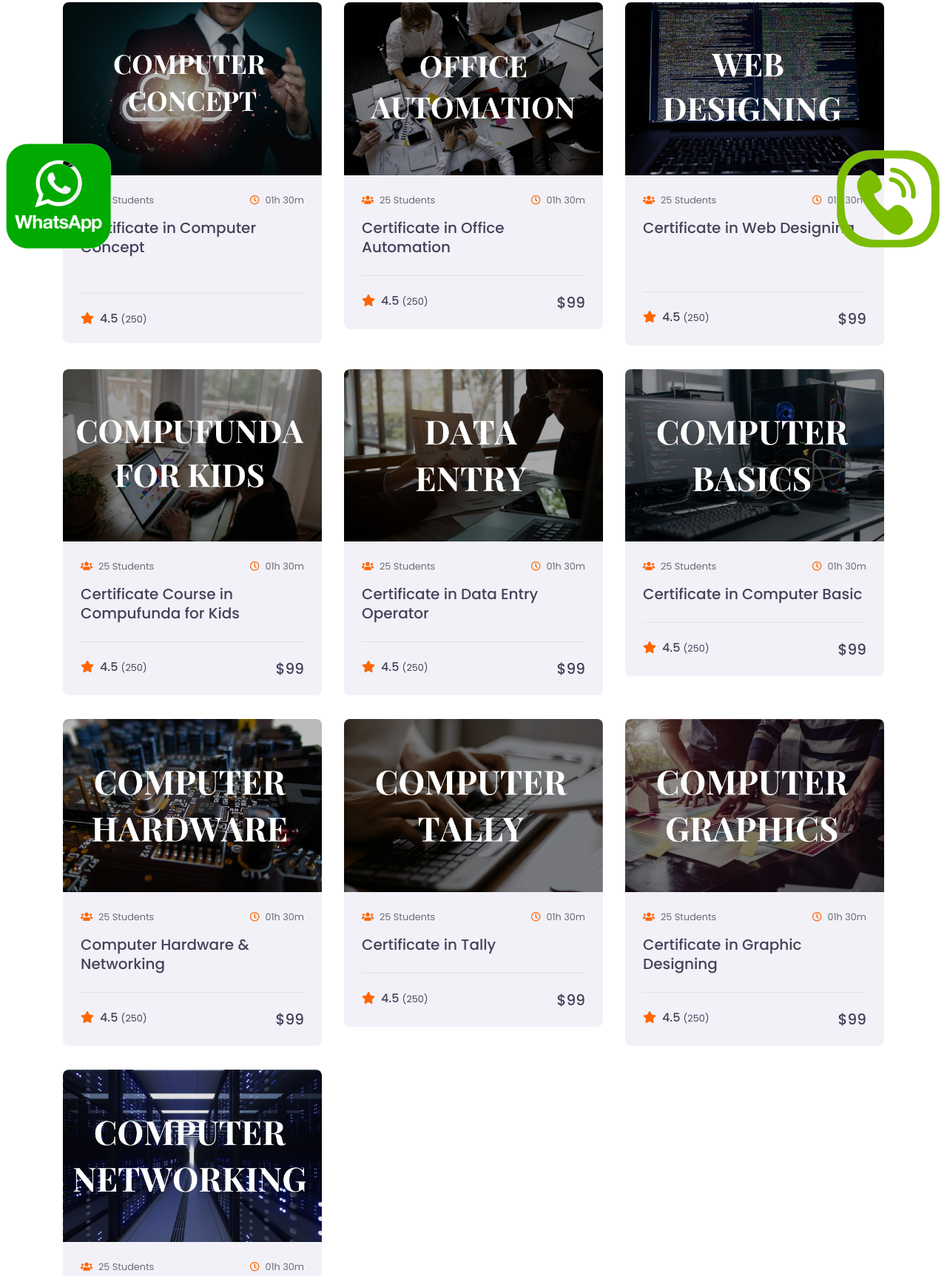
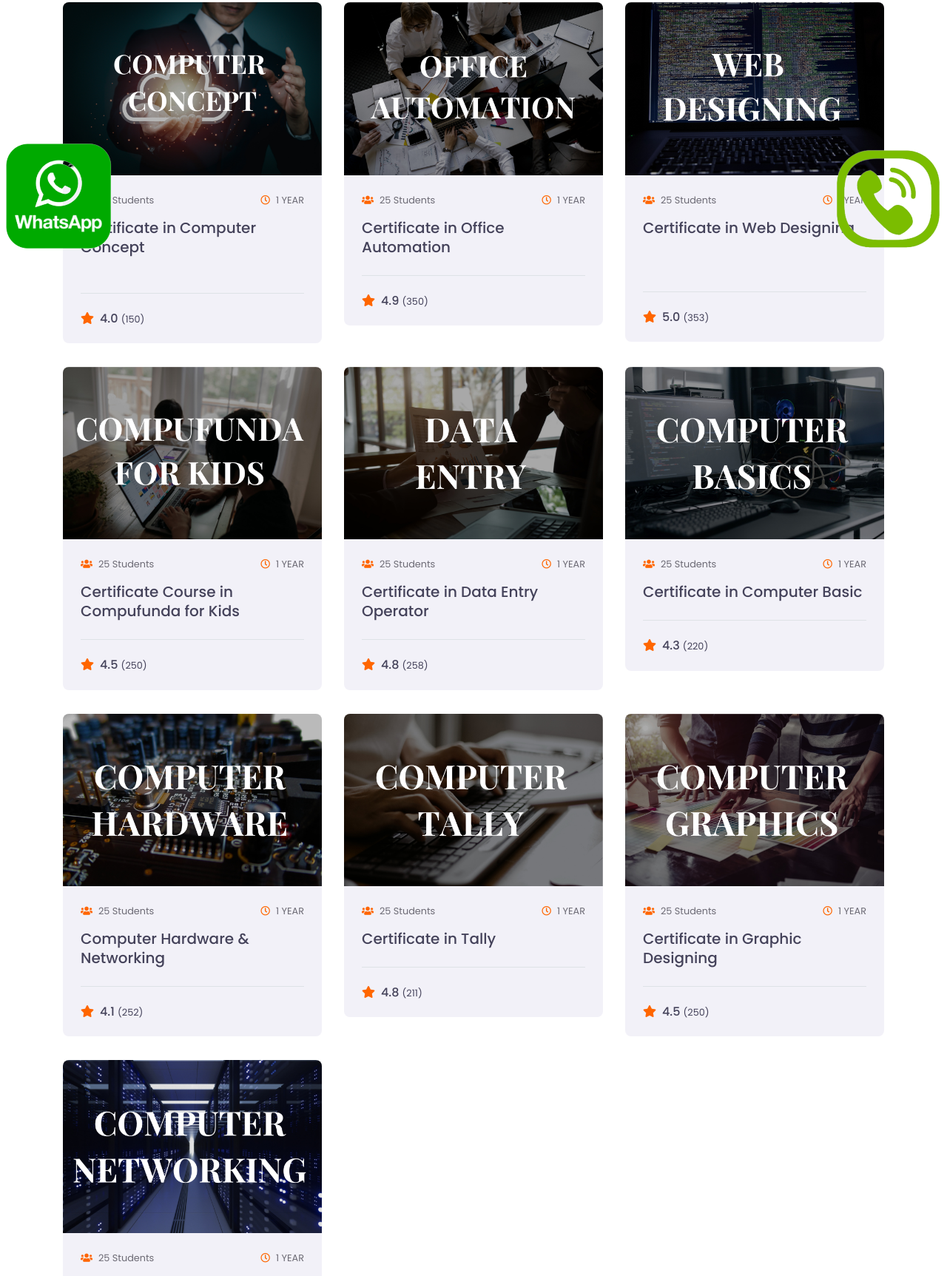
Before and after one commit to nanakmaulik/vafinal, a plain HTML site: page certificatecourses.html in a window 1280 px wide. Shown: the part 440-2165 px from the top of the page at 74% size. Drawn offline with nearby package versions, Linux system fonts and the light colour scheme.

Commit message:
Update certificatecourses.html

```diff
--- a/certificatecourses.html
+++ b/certificatecourses.html
@@ -271,12 +271,12 @@
                         <div class="bg-secondary p-4">
                             <div class="d-flex justify-content-between mb-3">
                                 <small class="m-0"><i class="fa fa-users text-primary mr-2"></i>25 Students</small>
-                                <small class="m-0"><i class="far fa-clock text-primary mr-2"></i>01h 30m</small>
+                                <small class="m-0"><i class="far fa-clock text-primary mr-2"></i>1 YEAR</small>
                             </div>
                             <a class="h5" href="cicc.html">Certificate in Computer Concept</a><br><br>
                             <div class="border-top mt-4 pt-4">
                                 <div class="d-flex justify-content-between">
-                                    <h6 class="m-0"><i class="fa fa-star text-primary mr-2"></i>4.5 <small>(250)</small></h6>
+                                    <h6 class="m-0"><i class="fa fa-star text-primary mr-2"></i>4.0 <small>(150)</small></h6>
                                     <!-- <h5 class="m-0">$99</h5> -->
                                 </div>
                             </div>
@@ -289,13 +289,13 @@
                         <div class="bg-secondary p-4">
                             <div class="d-flex justify-content-between mb-3">
                                 <small class="m-0"><i class="fa fa-users text-primary mr-2"></i>25 Students</small>
-                                <small class="m-0"><i class="far fa-clock text-primary mr-2"></i>01h 30m</small>
+                                <small class="m-0"><i class="far fa-clock text-primary mr-2"></i>1 YEAR</small>
                             </div>
                             <a class="h5" href="cioa.html">Certificate in Office Automation</a>
                             <div class="border-top mt-4 pt-4">
                                 <div class="d-flex justify-content-between">
-                                    <h6 class="m-0"><i class="fa fa-star text-primary mr-2"></i>4.5 <small>(250)</small></h6>
-                                    <h5 class="m-0">$99</h5>
+                                    <h6 class="m-0"><i class="fa fa-star text-primary mr-2"></i>4.9 <small>(350)</small></h6>
+                                    <!-- <h5 class="m-0">$99</h5> -->
                                 </div>
                             </div>
                         </div>
@@ -307,13 +307,13 @@
                         <div class="bg-secondary p-4">
                             <div class="d-flex justify-content-between mb-3">
                                 <small class="m-0"><i class="fa fa-users text-primary mr-2"></i>25 Students</small>
-                                <small class="m-0"><i class="far fa-clock text-primary mr-2"></i>01h 30m</small>
+                                <small class="m-0"><i class="far fa-clock text-primary mr-2"></i>1 YEAR</small>
                             </div>
                             <a class="h5" href="ciwd.html">Certificate in Web Designing</a><br><br><br>
                             <div class="border-top mt-4 pt-4">
                                 <div class="d-flex justify-content-between">
-                                    <h6 class="m-0"><i class="fa fa-star text-primary mr-2"></i>4.5 <small>(250)</small></h6>
-                                    <h5 class="m-0">$99</h5>
+                                    <h6 class="m-0"><i class="fa fa-star text-primary mr-2"></i>5.0 <small>(353)</small></h6>
+                                    <!-- <h5 class="m-0">$99</h5> -->
                                 </div>
                             </div>
                         </div>
@@ -325,13 +325,13 @@
                         <div class="bg-secondary p-4">
                             <div class="d-flex justify-content-between mb-3">
                                 <small class="m-0"><i class="fa fa-users text-primary mr-2"></i>25 Students</small>
-                                <small class="m-0"><i class="far fa-clock text-primary mr-2"></i>01h 30m</small>
+                                <small class="m-0"><i class="far fa-clock text-primary mr-2"></i>1 YEAR</small>
                             </div>
                             <a class="h5" href="ccicfk.html">Certificate Course in Compufunda for Kids</a>
                             <div class="border-top mt-4 pt-4">
                                 <div class="d-flex justify-content-between">
                                     <h6 class="m-0"><i class="fa fa-star text-primary mr-2"></i>4.5 <small>(250)</small></h6>
-                                    <h5 class="m-0">$99</h5>
+                                    <!-- <h5 class="m-0">$99</h5> -->
                                 </div>
                             </div>
                         </div>
@@ -343,13 +343,13 @@
                         <div class="bg-secondary p-4">
                             <div class="d-flex justify-content-between mb-3">
                                 <small class="m-0"><i class="fa fa-users text-primary mr-2"></i>25 Students</small>
-                                <small class="m-0"><i class="far fa-clock text-primary mr-2"></i>01h 30m</small>
+                                <small class="m-0"><i class="far fa-clock text-primary mr-2"></i>1 YEAR</small>
                             </div>
                             <a class="h5" href="cideo.html">Certificate in Data Entry Operator</a>
                             <div class="border-top mt-4 pt-4">
                                 <div class="d-flex justify-content-between">
-                                    <h6 class="m-0"><i class="fa fa-star text-primary mr-2"></i>4.5 <small>(250)</small></h6>
-                                    <h5 class="m-0">$99</h5>
+                                    <h6 class="m-0"><i class="fa fa-star text-primary mr-2"></i>4.8 <small>(258)</small></h6>
+                                    <!-- <h5 class="m-0">$99</h5> -->
                                 </div>
                             </div>
                         </div>
@@ -361,13 +361,13 @@
                         <div class="bg-secondary p-4">
                             <div class="d-flex justify-content-between mb-3">
                                 <small class="m-0"><i class="fa fa-users text-primary mr-2"></i>25 Students</small>
-                                <small class="m-0"><i class="far fa-clock text-primary mr-2"></i>01h 30m</small>
+                                <small class="m-0"><i class="far fa-clock text-primary mr-2"></i>1 YEAR</small>
                             </div>
                             <a class="h5" href="cicb.html">Certificate in Computer Basic</a>
                             <div class="border-top mt-4 pt-4">
                                 <div class="d-flex justify-content-between">
-                                    <h6 class="m-0"><i class="fa fa-star text-primary mr-2"></i>4.5 <small>(250)</small></h6>
-                                    <h5 class="m-0">$99</h5>
+                                    <h6 class="m-0"><i class="fa fa-star text-primary mr-2"></i>4.3 <small>(220)</small></h6>
+                                    <!-- <h5 class="m-0">$99</h5> -->
                                 </div>
                             </div>
                         </div>
@@ -379,13 +379,13 @@
                         <div class="bg-secondary p-4">
                             <div class="d-flex justify-content-between mb-3">
                                 <small class="m-0"><i class="fa fa-users text-primary mr-2"></i>25 Students</small>
-                                <small class="m-0"><i class="far fa-clock text-primary mr-2"></i>01h 30m</small>
+                                <small class="m-0"><i class="far fa-clock text-primary mr-2"></i>1 YEAR</small>
                             </div>
                             <a class="h5" href="chn.html">Computer Hardware & Networking</a>
                             <div class="border-top mt-4 pt-4">
                                 <div class="d-flex justify-content-between">
-                                    <h6 class="m-0"><i class="fa fa-star text-primary mr-2"></i>4.5 <small>(250)</small></h6>
-                                    <h5 class="m-0">$99</h5>
+                                    <h6 class="m-0"><i class="fa fa-star text-primary mr-2"></i>4.1 <small>(252)</small></h6>
+                                    <!-- <h5 class="m-0">$99</h5> -->
                                 </div>
                             </div>
                         </div>
@@ -397,13 +397,13 @@
                         <div class="bg-secondary p-4">
                             <div class="d-flex justify-content-between mb-3">
                                 <small class="m-0"><i class="fa fa-users text-primary mr-2"></i>25 Students</small>
-                                <small class="m-0"><i class="far fa-clock text-primary mr-2"></i>01h 30m</small>
+                                <small class="m-0"><i class="far fa-clock text-primary mr-2"></i>1 YEAR</small>
                             </div>
                             <a class="h5" href="cit.html">Certificate in Tally</a>
                             <div class="border-top mt-4 pt-4">
                                 <div class="d-flex justify-content-between">
-                                    <h6 class="m-0"><i class="fa fa-star text-primary mr-2"></i>4.5 <small>(250)</small></h6>
-                                    <h5 class="m-0">$99</h5>
+                                    <h6 class="m-0"><i class="fa fa-star text-primary mr-2"></i>4.8 <small>(211)</small></h6>
+                                    <!-- <h5 class="m-0">$99</h5> -->
                                 </div>
                             </div>
                         </div>
@@ -415,13 +415,13 @@
                         <div class="bg-secondary p-4">
                             <div class="d-flex justify-content-between mb-3">
                                 <small class="m-0"><i class="fa fa-users text-primary mr-2"></i>25 Students</small>
-                                <small class="m-0"><i class="far fa-clock text-primary mr-2"></i>01h 30m</small>
+                                <small class="m-0"><i class="far fa-clock text-primary mr-2"></i>1 YEAR</small>
                             </div>
                             <a class="h5" href="cigd.html">Certificate in Graphic Designing</a>
                             <div class="border-top mt-4 pt-4">
                                 <div class="d-flex justify-content-between">
                                     <h6 class="m-0"><i class="fa fa-star text-primary mr-2"></i>4.5 <small>(250)</small></h6>
-                                    <h5 class="m-0">$99</h5>
+                                    <!-- <h5 class="m-0">$99</h5> -->
                                 </div>
                             </div>
                         </div>
@@ -433,13 +433,13 @@
                         <div class="bg-secondary p-4">
                             <div class="d-flex justify-content-between mb-3">
                                 <small class="m-0"><i class="fa fa-users text-primary mr-2"></i>25 Students</small>
-                                <small class="m-0"><i class="far fa-clock text-primary mr-2"></i>01h 30m</small>
+                                <small class="m-0"><i class="far fa-clock text-primary mr-2"></i>1 YEAR</small>
                             </div>
                             <a class="h5" href="cicn.html">Certificate in Computer Networking</a>
                             <div class="border-top mt-4 pt-4">
                                 <div class="d-flex justify-content-between">
-                                    <h6 class="m-0"><i class="fa fa-star text-primary mr-2"></i>4.5 <small>(250)</small></h6>
-                                    <h5 class="m-0">$99</h5>
+                                    <h6 class="m-0"><i class="fa fa-star text-primary mr-2"></i>4.2 <small>(210)</small></h6>
+
                                 </div>
                             </div>
                         </div>
```
